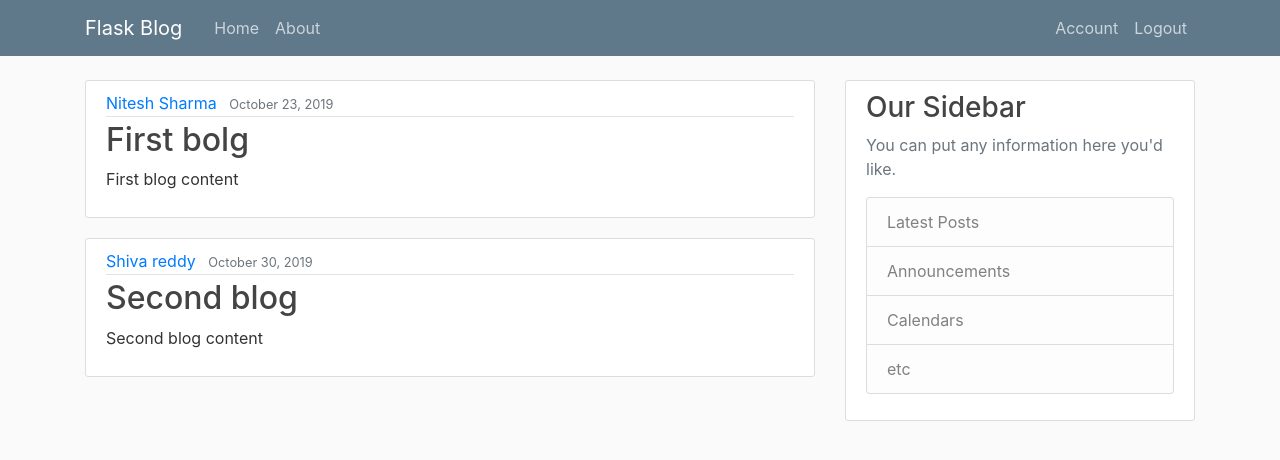
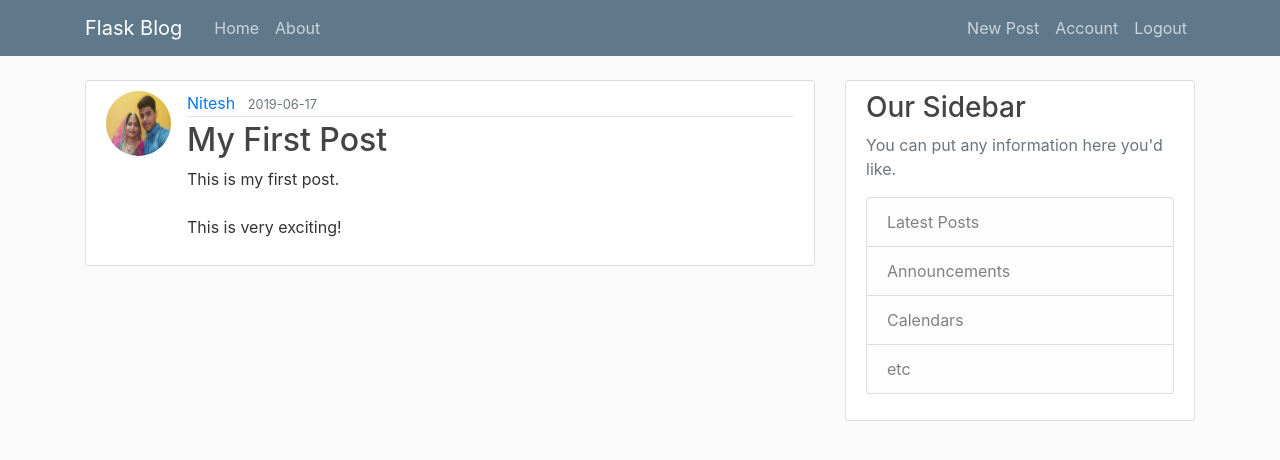
Before and after one commit to nitesh407/Flask_Blog, a Flask app: page / in a window 1280 px wide. Shown: the top 460 px of the page. Run offline with Flask 2, Linux system fonts and the light colour scheme; a user stored in the database is signed in; data comes from the database, SQL or seed files in the repository; both versions use the stored data as it was after the commit; some libraries are stand-ins or nearby versions.

Commit message:
A lot to be done yet

```diff
--- a/flaskblog/routes.py
+++ b/flaskblog/routes.py
@@ -1,119 +1,106 @@
+import os
 import secrets
-import os
 from PIL import Image
-from flask import render_template, url_for, flash, redirect, request
+from flask import render_template, url_for, flash, redirect, request, abort
 from flaskblog import app, db, bcrypt
-
-from flaskblog.forms import RegistrationForm, LoginForm, UpdateAccountForm
+from flaskblog.forms import RegistrationForm, LoginForm, UpdateAccountForm, PostForm
 from flaskblog.models import User, Post
 from flask_login import login_user, current_user, logout_user, login_required
 
-posts = [
-	{
-		'author':'Nitesh Sharma',
-		'title': 'First bolg',
-		'content': 'First blog content',
-		'date_posted' : 'October 23, 2019'
-	},
-	{
-		'author':'Shiva reddy',
-		'title': 'Second blog',
-		'content': 'Second blog content',
-		'date_posted' : 'October 30, 2019'
-	}
 
-
-]
-
-
-@app.route("/") #Home page
+@app.route("/")
 @app.route("/home")
 def home():
+    posts = Post.query.all()
     return render_template('home.html', posts=posts)
+
 
 @app.route("/about")
 def about():
-	return render_template('about.html', title='About')
+    return render_template('about.html', title='About')
 
 
 @app.route("/register", methods=['GET', 'POST'])
 def register():
-	if current_user.is_authenticated:
-		return redirect(url_for('home'))
-
-	form = RegistrationForm()
-	if form.validate_on_submit():
-		hashed_password = bcrypt.generate_password_hash(form.password.data).decode('utf-8')
-		user = User(username=form.username.data, email=form.email.data, password=hashed_password)
-		db.session.add(user)
-		db.session.commit()
-
-		flash('Your account is now created, you are now able to login', 'success')
-		return redirect(url_for('login'))
-	return render_template('register.html', title='Register', form=form 	)
-
+    if current_user.is_authenticated:
+        return redirect(url_for('home'))
+    form = RegistrationForm()
+    if form.validate_on_submit():
+        hashed_password = bcrypt.generate_password_hash(form.password.data).decode('utf-8')
+        user = User(username=form.username.data, email=form.email.data, password=hashed_password)
+        db.session.add(user)
+        db.session.commit()
+        flash('Your account has been created! You are now able to log in', 'success')
+        return redirect(url_for('login'))
+    return render_template('register.html', title='Register', form=form)
 
 
 @app.route("/login", methods=['GET', 'POST'])
 def login():
-
-	if current_user.is_authenticated:
-		return redirect(url_for('home'))
-	form = LoginForm()
-
-	if form.validate_on_submit():
-		user = User.query.filter_by(email=form.email.data).first()
-		if user and bcrypt.check_password_hash(user.password, form.password.data):
-			login_user(user, remember=form.remember.data)
-			next_page = request.args.get('next')
-			return redirect(next_page) if next_page else redirect(url_for('home'))
-		else:
-			flash(f'login unsuccessful. Please check email or password', 'danger')
-	return render_template('login.html', title='Login', form=form)
+    if current_user.is_authenticated:
+        return redirect(url_for('home'))
+    form = LoginForm()
+    if form.validate_on_submit():
+        user = User.query.filter_by(email=form.email.data).first()
+        if user and bcrypt.check_password_hash(user.password, form.password.data):
+            login_user(user, remember=form.remember.data)
+            next_page = request.args.get('next')
+            return redirect(next_page) if next_page else redirect(url_for('home'))
+        else:
+            flash('Login Unsuccessful. Please check email and password', 'danger')
+    return render_template('login.html', title='Login', form=form)
 
 
 @app.route("/logout")
 def logout():
-	logout_user()
-	return redirect(url_for('home'))
+    logout_user()
+    return redirect(url_for('home'))
 
 
 def save_picture(form_picture):
-	random_hex = secrets.token_hex(8)
-	_ , f_ext = os.path.splitext(form_picture.filename)
-	# This above function is returning the filename and the extention of the file
-	picture_fn = random_hex + f_ext
-	picture_path = os.path.join(app.root_path, 'static/profile_pics', picture_fn)
+    random_hex = secrets.token_hex(8)
+    _, f_ext = os.path.splitext(form_picture.filename)
+    picture_fn = random_hex + f_ext
+    picture_path = os.path.join(app.root_path, 'static/profile_pics', picture_fn)
 
-	#Pic resizing logic
-	output_size = (125, 125)
-	i = Image.open(form_picture)
-	i.thumbnail(output_size)
+    output_size = (125, 125)
+    i = Image.open(form_picture)
+    i.thumbnail(output_size)
+    i.save(picture_path)
 
-	i.save(picture_path)
-
-	return picture_fn
-
+    return picture_fn
 
 
 @app.route("/account", methods=['GET', 'POST'])
 @login_required
 def account():
-	form = UpdateAccountForm()
-	if form.validate_on_submit():
-		if form.picture.data:
-			picture_file = save_picture(form.picture.data)
-			current_user.image_file = picture_file
+    form = UpdateAccountForm()
+    if form.validate_on_submit():
+        if form.picture.data:
+            picture_file = save_picture(form.picture.data)
+            current_user.image_file = picture_file
+        current_user.username = form.username.data
+        current_user.email = form.email.data
+        db.session.commit()
+        flash('Your account has been updated!', 'success')
+        return redirect(url_for('account'))
+    elif request.method == 'GET':
+        form.username.data = current_user.username
+        form.email.data = current_user.email
+    image_file = url_for('static', filename='profile_pics/' + current_user.image_file)
+    return render_template('account.html', title='Account',
+                           image_file=image_file, form=form)
 
-		current_user.username = form.username.data
-		current_user.email = form.email.data
 
-		db.session.commit()
-		flash('Your account has been updated', 'success')
-		return redirect(url_for('account'))
-	elif request.method == 'GET':
-		form.username.data = current_user.username
-		form.email.data = current_user.email
-	image_file = url_for('static', filename='profile_pics/' + current_user.image_file)
-	return render_template('account.html',
-		title='Account', image_file=image_file, form=form)
+@app.route("/post/new", methods=['GET', 'POST'])
+@login_required
+def new_post():
+    form = PostForm()
+    if form.validate_on_submit():
+        post = Post(title=form.title.data, content=form.content.data, author=current_user)
+        db.session.add(post)
+        db.session.commit()
+        flash('Your post has been created!', 'success')
+        return redirect(url_for('home'))
+    return render_template('create_post.html', title='New Post',
+                           form=form)
--- a/flaskblog/templates/home.html
+++ b/flaskblog/templates/home.html
@@ -3,10 +3,11 @@
 {% block content %}
 	{% for post in posts %}
 		<article class="media content-section">
+			<img class="rounded-circle article-img" src="{{ url_for('static', filename='profile_pics/') + post.author.image_file }}">
 		  <div class="media-body">
 		    <div class="article-metadata">
-		      <a class="mr-2" href="#">{{ post.author }}</a>
-		      <small class="text-muted">{{ post.date_posted }}</small>
+		      <a class="mr-2" href="#">{{ post.author.username }}</a>
+		      <small class="text-muted">{{ post.date_posted.strftime('%Y-%m-%d') }}</small>
 		    </div>
 		    <h2><a class="article-title" href="#">{{ post.title }}</a></h2>
 		    <p class="article-content">{{ post.content }}</p>
--- a/flaskblog/templates/layout.html
+++ b/flaskblog/templates/layout.html
@@ -32,6 +32,8 @@
 	        <!-- Navbar Right Side -->
 	        <div class="navbar-nav">
 	        	{% if current_user.is_authenticated %}
+        			<a class="nav-item nav-link" href="{{ url_for('new_post') }}">New Post</a>
+
 	        		<a class="nav-item nav-link" href="{{ url_for('account') }}">Account</a>
 	        		<a class="nav-item nav-link" href="{{ url_for('logout') }}">Logout</a>
 	        	{% else %}
```
Also changed, not shown: flaskblog/forms.py (+8 -1 lines), flaskblog/templates/create_post.html (added, +40 -0 lines), flaskblog/site.db.
